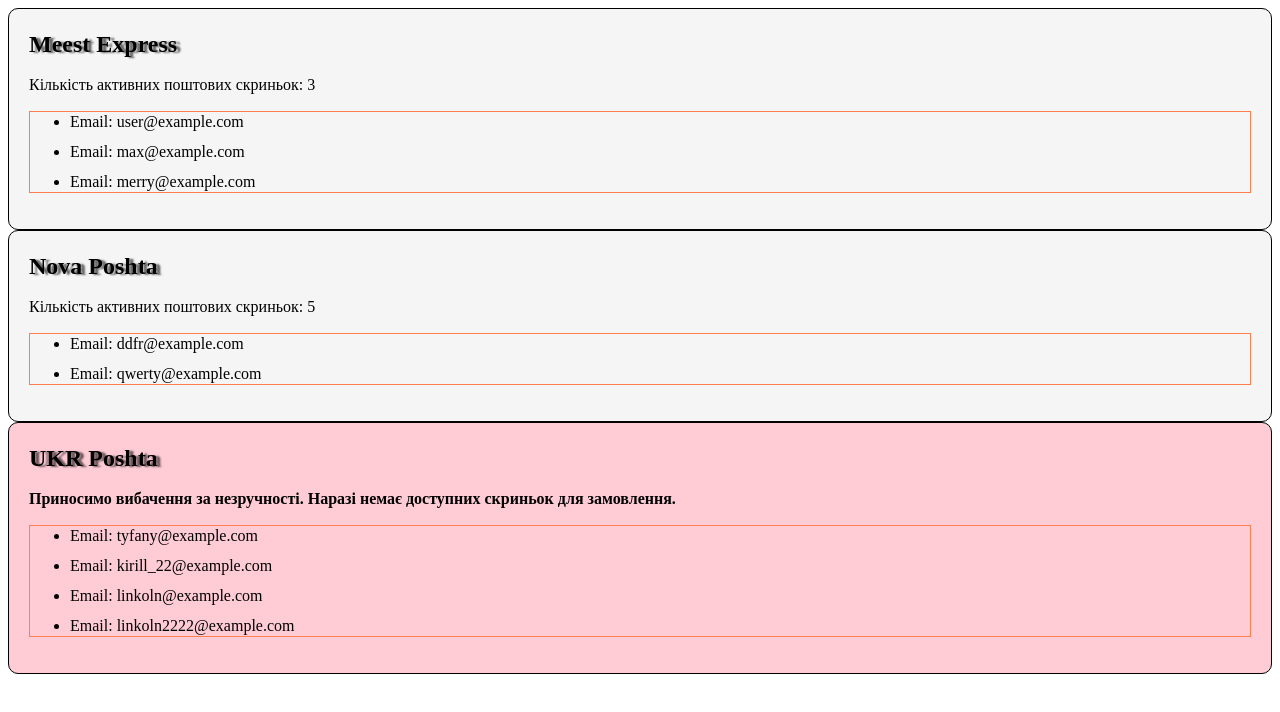
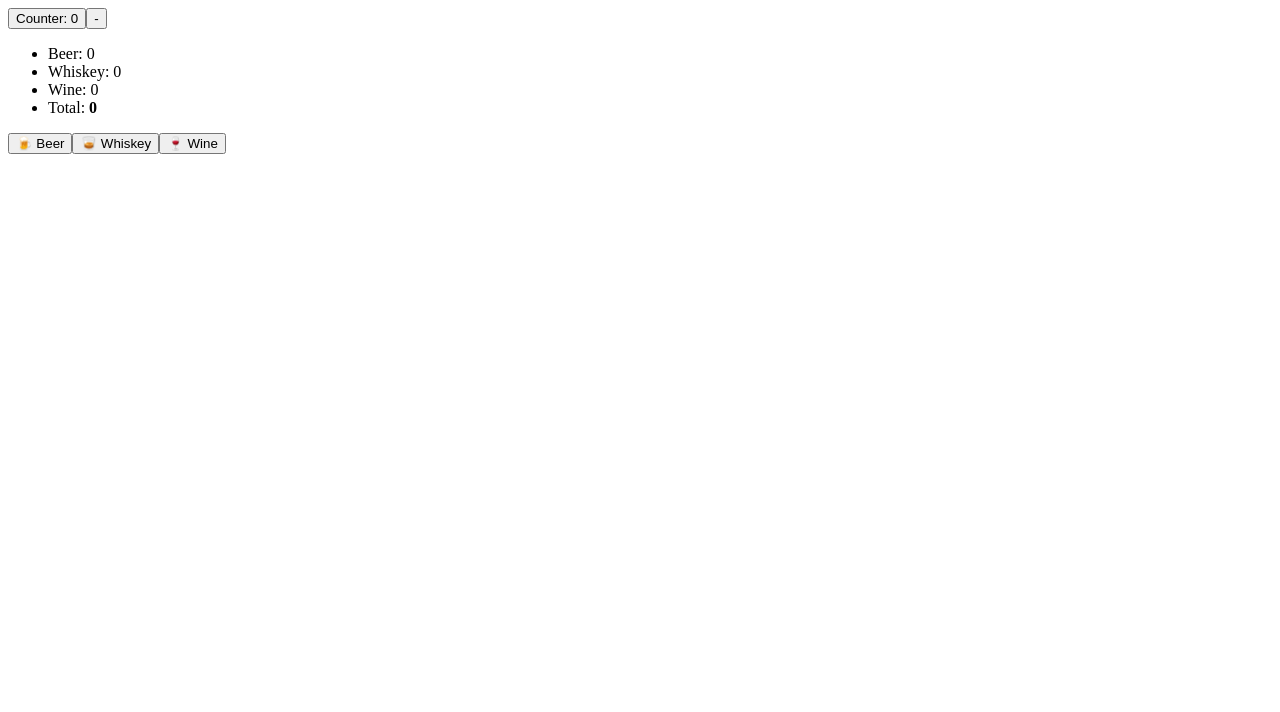
Before and after one commit to Maxim4ik118/fson-98, a React (Vite) app: page / in a window 1280 px wide. Shown: the top 712 px of the page. Built offline with nearby package versions, Linux system fonts and the light colour scheme.

Commit message:
new: hooks + drinks;

```diff
--- a/src/App.jsx
+++ b/src/App.jsx
@@ -1,23 +1,43 @@
-import MailBox from "./components/MailBox/MailBox";
+import { useState } from "react";
+import DrinksCounter from "./components/DrinksCounter/DrinksCounter";
+import DrinksValues from "./components/DrinksValues/DrinksValues";
+// import MailBox from "./components/MailBox/MailBox";
 
-import meestExpressUsers from "./meesExpress.json";
-import novaPoshtaUsers from "./novaPoshta.json";
-import ukrPoshtaUsers from "./ukrPoshta.json";
+// import meestExpressUsers from "./meesExpress.json";
+// import novaPoshtaUsers from "./novaPoshta.json";
+// import ukrPoshtaUsers from "./ukrPoshta.json";
 
 function App() {
+  const [counter, setCounter] = useState(0);
+  const [drinks, setDrinks] = useState({ beer: 0, whiskey: 0, wine: 0 });
+
+  const handleLogDrink = (drinkName) => {
+    // drinkName -> "beer" | "whiskey" | "wine"
+    if (drinks[drinkName] === 2 && drinkName === "beer") {
+      alert("Sorry, you excedded the beer limit. Please choose another drink!");
+      return;
+    }
+    setDrinks({ ...drinks, [drinkName]: drinks[drinkName] + 1 });
+  };
+
+  const handleIncrementCounter = () => {
+    setCounter(counter + 1);
+  };
+
+  const handleDecrementCounter = () => {
+    if (counter === 0) return;
+
+    setCounter(counter - 1);
+  };
+
+  const drinksTotal = drinks.beer + drinks.whiskey + drinks.wine;
+
   return (
     <div>
-      <MailBox
-        users={meestExpressUsers}
-        boxTitle="Meest Express"
-        mailBoxCount={3}
-      />
-      <MailBox
-        users={novaPoshtaUsers}
-        boxTitle="Nova Poshta"
-        mailBoxCount={5}
-      />
-      <MailBox users={ukrPoshtaUsers} boxTitle="UKR Poshta" />
+      <button onClick={handleIncrementCounter}>Counter: {counter}</button>
+      <button onClick={handleDecrementCounter}>-</button>
+      <DrinksValues drinks={drinks} total={drinksTotal} />
+      <DrinksCounter handleLogDrink={handleLogDrink} />
     </div>
   );
 }
--- /dev/null
+++ b/src/components/DrinksCounter/DrinksCounter.jsx
@@ -0,0 +1,11 @@
+const DrinksCounter = ({ handleLogDrink }) => {
+  return (
+    <div>
+      <button onClick={() => handleLogDrink("beer")}>🍺 Beer</button>
+      <button onClick={() => handleLogDrink("whiskey")}>🥃 Whiskey</button>
+      <button onClick={() => handleLogDrink("wine")}>🍷 Wine</button>
+    </div>
+  );
+};
+
+export default DrinksCounter;
--- /dev/null
+++ b/src/components/DrinksValues/DrinksValues.jsx
@@ -0,0 +1,16 @@
+// drinks -> { beer: 3, whiskey: 2, wine: 1 }
+
+const DrinksValues = ({ drinks, total }) => {
+  return (
+    <ul>
+      <li>Beer: {drinks.beer}</li>
+      <li>Whiskey: {drinks.whiskey}</li>
+      <li>Wine: {drinks.wine}</li>
+      <li>
+        Total: <b>{total}</b>
+      </li>
+    </ul>
+  );
+};
+
+export default DrinksValues;
```
